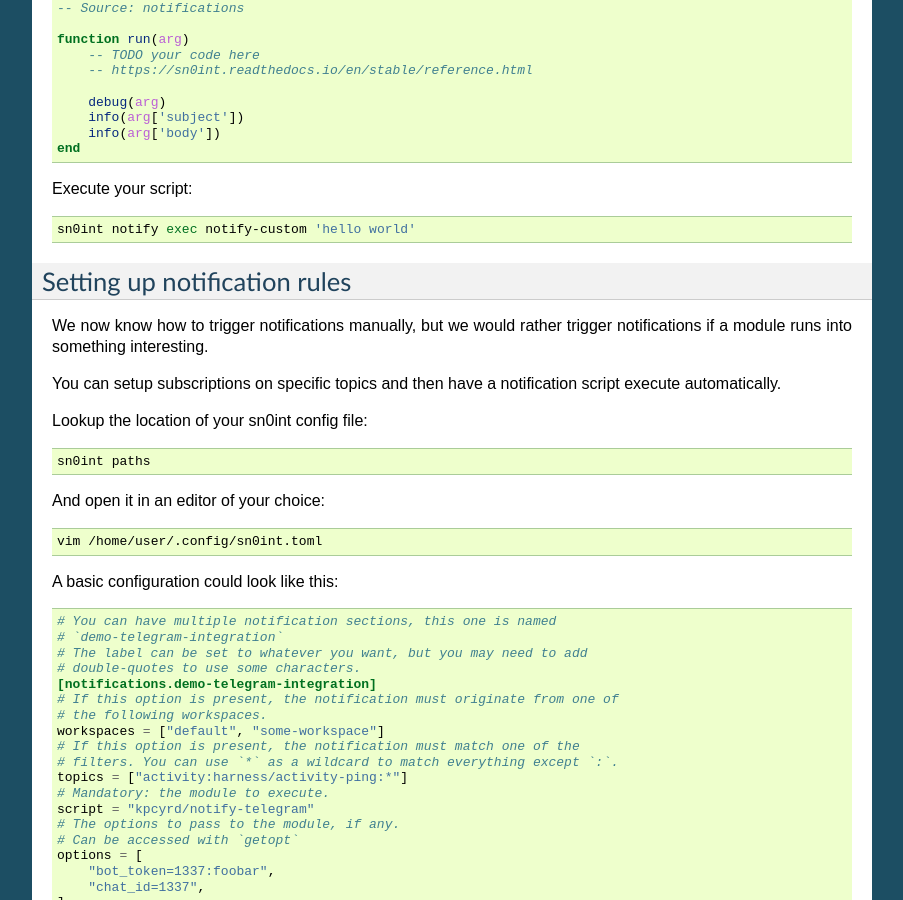
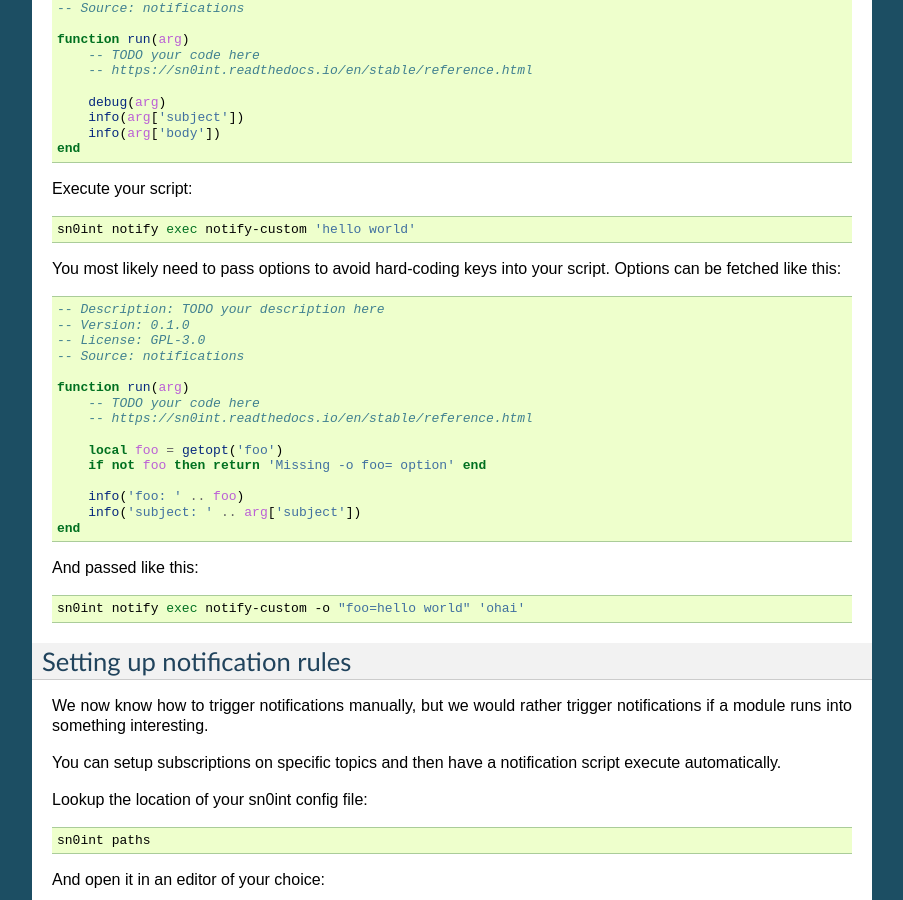
Before and after one commit to kpcyrd/sn0int, a Sphinx documentation site: the page built from docs/notifications.rst, in a window 1280 px wide and 900 px high, scrolled down 967 px. Shown: the whole window, without its empty margins (198-1101 px from the left). Built offline with Sphinx 7.4.7, drawn with Linux system fonts in a browser that asks for light colours.

Commit message:
Include example code to write scripts with options

```diff
--- a/docs/notifications.rst
+++ b/docs/notifications.rst
@@ -76,6 +76,33 @@
 .. code-block:: bash
 
     sn0int notify exec notify-custom 'hello world'
+
+You most likely need to pass options to avoid hard-coding keys into your
+script. Options can be fetched like this:
+
+.. code-block:: lua
+
+    -- Description: TODO your description here
+    -- Version: 0.1.0
+    -- License: GPL-3.0
+    -- Source: notifications
+
+    function run(arg)
+        -- TODO your code here
+        -- https://sn0int.readthedocs.io/en/stable/reference.html
+
+        local foo = getopt('foo')
+        if not foo then return 'Missing -o foo= option' end
+
+        info('foo: ' .. foo)
+        info('subject: ' .. arg['subject'])
+    end
+
+And passed like this:
+
+.. code-block:: bash
+
+    sn0int notify exec notify-custom -o "foo=hello world" 'ohai'
 
 Setting up notification rules
 -----------------------------
```
